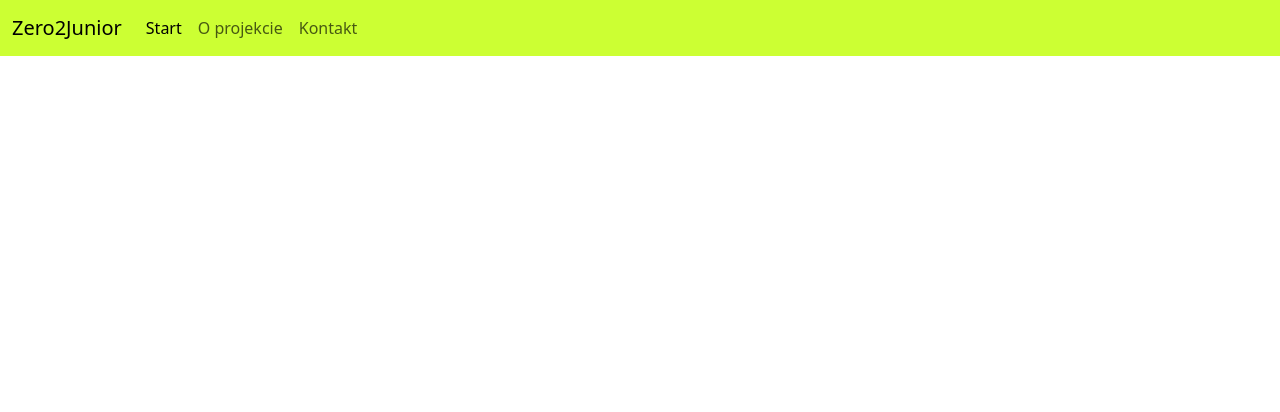
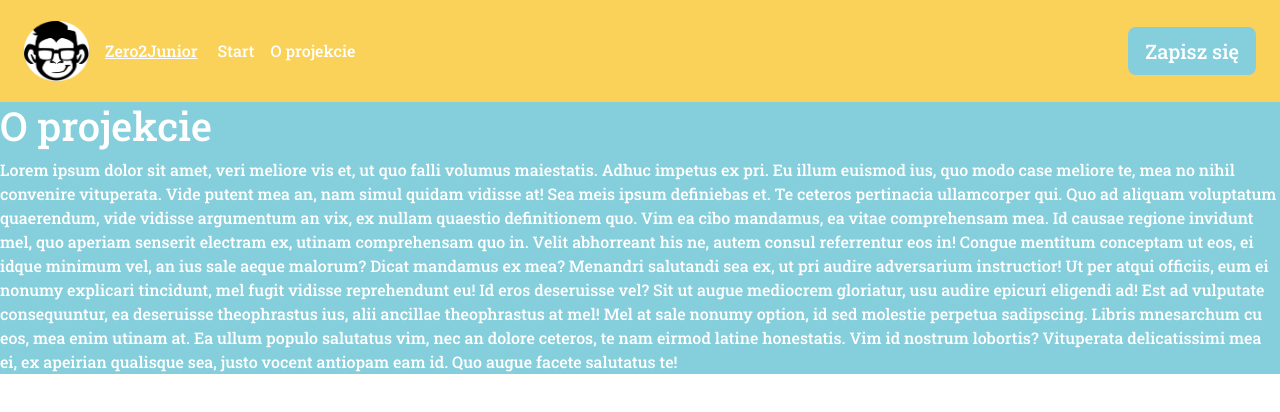
Before and after one commit to hqrEdu/-ZeroToJuniorMapBravo, a plain HTML site: page frontend/about.html in a window 1280 px wide. Drawn offline with nearby package versions, Linux system fonts and the light colour scheme; files whose address does not match are found by name.

Commit message:
Create the structure About page
Add navbar, background color, h1 and paragraph.
TODO: improve webpage, add background image, filters

```diff
--- a/frontend/about.css
+++ b/frontend/about.css
@@ -1,3 +1,47 @@
-.navbar {
-    background-color: #ccff33;
+html {
+    min-height: 100%;
+    overflow-y: scroll;
+    background-repeat: no-repeat;
+    background-size: cover;
 }
+body {
+    min-height: 100%;
+}
+
+main {
+    font-family: 'Roboto Slab', serif;
+    background-color: #85cedc;
+    color: white;
+    background-image: url("/Users/lukaszwieczorek/ZeroToJuniorMapBravo/frontend");
+}
+
+.navbar, .navbar-brand {
+    background-color: #fad259;
+    font-family: 'Roboto Slab', serif;
+
+}
+
+a.navbar-brand, .link-zerotojunior {
+    color:white;
+}
+
+a.nav-link.active {
+    --bs-navbar-active-color: white;
+}
+
+.link-zerotojunior:hover {
+    color: #85cedc;
+}
+a.nav-link.active:hover, button.btn.btn-lg:hover{
+    color: #85cedc;
+}
+
+nav.navbar {
+    --bs-navbar-color: white;
+}
+
+button.btn.btn-lg{
+    --bs-btn-color: white;
+    --bs-btn-bg:#85cedc;
+
+}
--- a/frontend/about.html
+++ b/frontend/about.html
@@ -7,36 +7,62 @@
     <meta name="viewport" content="width=device-width, initial-scale=1.0">
     <title>O projekcie</title>
     <link rel="stylesheet" href="about.css">
-    <link href="https://cdn.jsdelivr.net/npm/bootstrap@5.3.0-alpha1/dist/css/bootstrap.min.css" rel="stylesheet"
-        integrity="sha384-GLhlTQ8iRABdZLl6O3oVMWSktQOp6b7In1Zl3/Jr59b6EGGoI1aFkw7cmDA6j6gD" crossorigin="anonymous">
+
+<!--    Bootstrap-->
+    <link href="https://cdn.jsdelivr.net/npm/bootstrap@5.3.0-alpha1/dist/css/bootstrap.min.css" rel="stylesheet" integrity="sha384-GLhlTQ8iRABdZLl6O3oVMWSktQOp6b7In1Zl3/Jr59b6EGGoI1aFkw7cmDA6j6gD" crossorigin="anonymous">
+    <script src="https://cdn.jsdelivr.net/npm/bootstrap@5.3.0-alpha1/dist/js/bootstrap.bundle.min.js" integrity="sha384-w76AqPfDkMBDXo30jS1Sgez6pr3x5MlQ1ZAGC+nuZB+EYdgRZgiwxhTBTkF7CXvN" crossorigin="anonymous"></script>
+
+    <!--  Fonts-->
+    <link rel="preconnect" href="https://fonts.googleapis.com">
+    <link rel="preconnect" href="https://fonts.gstatic.com" crossorigin>
+    <link href="https://fonts.googleapis.com/css2?family=Roboto+Slab:wght@500;600;700&display=swap" rel="stylesheet">
+
 </head>
-
 <body>
+<header>
     <nav class="navbar navbar-expand-lg">
         <div class="container-fluid">
-            <a class="navbar-brand" href="/index.html">Zero2Junior</a>
-            <button class="navbar-toggler" type="button" data-bs-toggle="collapse" data-bs-target="#navbarText"
-                aria-controls="navbarText" aria-expanded="false" aria-label="Toggle navigation">
+            <nav class="navbar">
+                <div class="container">
+                    <a class="navbar-brand" href="/Users/lukaszwieczorek/Documents/GitHub/ZeroToJuniorMapBravo/frontend/Homepage/Logo_Z2J.png">
+                        <img src="/Users/lukaszwieczorek/Documents/GitHub/ZeroToJuniorMapBravo/frontend/Homepage/Logo_Z2J.png" alt="Z2J Logo" width="65" height="60">
+                        <a class="link-zerotojunior" href="https://zerotojunior.dev/" target="_blank">Zero2Junior</a>
+                    </a>
+                </div>
+            </nav>
+            <button class="navbar-toggler" type="button" data-bs-toggle="collapse" data-bs-target="#navbarNavAltMarkup" aria-controls="navbarNavAltMarkup" aria-expanded="false" aria-label="Toggle navigation">
                 <span class="navbar-toggler-icon"></span>
             </button>
-            <div class="collapse navbar-collapse" id="navbarText">
-                <ul class="navbar-nav me-auto mb-2 mb-lg-0">
-                    <li class="nav-item">
-                        <a class="nav-link active" aria-current="page" href="/frontend/form.html">Start</a>
-                    </li>
-                    <li class="nav-item">
-                        <a class="nav-link" href="/frontend/about.html">O projekcie</a>
-                    </li>
-                    <li class="nav-item">
-                        <a class="nav-link" href="/frontend/contact.html">Kontakt</a>
-                    </li>
-                </ul>
+            <div class="collapse navbar-collapse" id="navbarNavAltMarkup">
+                <div class="navbar-nav">
+                    <a class="nav-link active" aria-current="page" href="homepage.html">Start</a>
+                    <a class="nav-link active" href="#">O projekcie</a>
+                </div>
             </div>
+            <nav class="navbar">
+                <form class="container-fluid justify-content-start">
+                    <button type="button" class="btn btn-lg">Zapisz się</button>
+                </form>
+            </nav>
         </div>
     </nav>
-    <script src="https://cdn.jsdelivr.net/npm/bootstrap@5.3.0-alpha1/dist/js/bootstrap.bundle.min.js"
-        integrity="sha384-w76AqPfDkMBDXo30jS1Sgez6pr3x5MlQ1ZAGC+nuZB+EYdgRZgiwxhTBTkF7CXvN"
-        crossorigin="anonymous"></script>
+
+</header>
+
+<main>
+    <h1>O projekcie</h1>
+    <p>
+        Lorem ipsum dolor sit amet, veri meliore vis et, ut quo falli volumus maiestatis. Adhuc impetus ex pri. Eu illum euismod ius, quo modo case meliore te, mea no nihil convenire vituperata. Vide putent mea an, nam simul quidam vidisse at! Sea meis ipsum definiebas et.
+
+        Te ceteros pertinacia ullamcorper qui. Quo ad aliquam voluptatum quaerendum, vide vidisse argumentum an vix, ex nullam quaestio definitionem quo. Vim ea cibo mandamus, ea vitae comprehensam mea. Id causae regione invidunt mel, quo aperiam senserit electram ex, utinam comprehensam quo in. Velit abhorreant his ne, autem consul referrentur eos in! Congue mentitum conceptam ut eos, ei idque minimum vel, an ius sale aeque malorum?
+
+        Dicat mandamus ex mea? Menandri salutandi sea ex, ut pri audire adversarium instructior! Ut per atqui officiis, eum ei nonumy explicari tincidunt, mel fugit vidisse reprehendunt eu! Id eros deseruisse vel? Sit ut augue mediocrem gloriatur, usu audire epicuri eligendi ad!
+
+        Est ad vulputate consequuntur, ea deseruisse theophrastus ius, alii ancillae theophrastus at mel! Mel at sale nonumy option, id sed molestie perpetua sadipscing. Libris mnesarchum cu eos, mea enim utinam at. Ea ullum populo salutatus vim, nec an dolore ceteros, te nam eirmod latine honestatis. Vim id nostrum lobortis? Vituperata delicatissimi mea ei, ex apeirian qualisque sea, justo vocent antiopam eam id. Quo augue facete salutatus te!
+    </p>
+
+</main>
+
 </body>
 
 </html>
```
